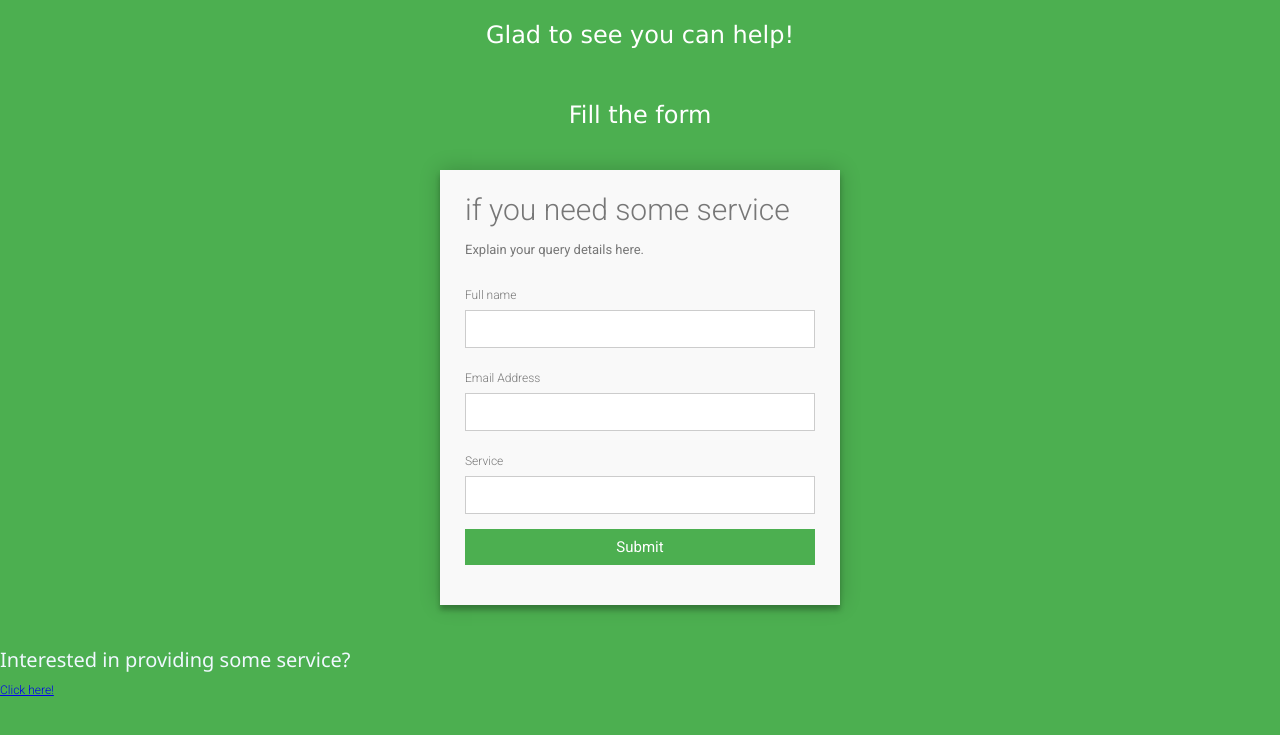
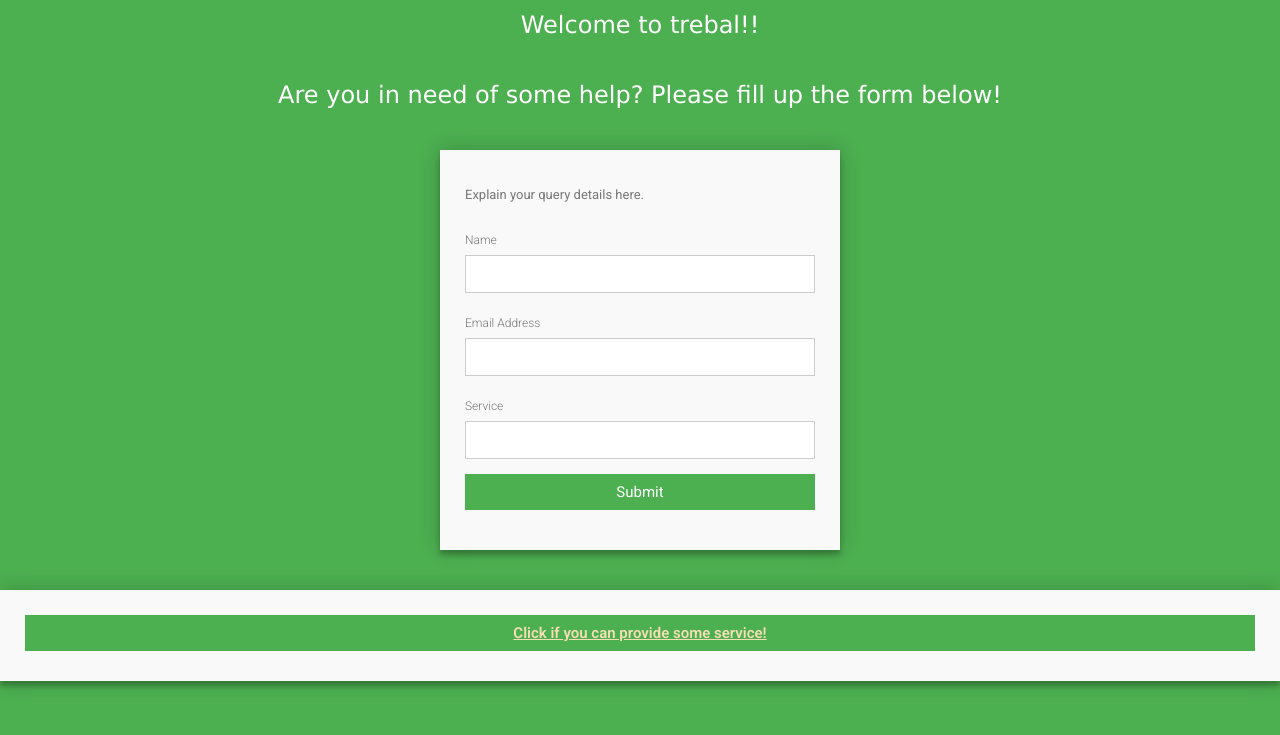
Before and after one commit to anushkrishnav/supdem, a Flask app: page / in a window 1280 px wide. Shown: the top 735 px of the page. Run offline with Flask 2, Linux system fonts and the light colour scheme.

Commit message:
Beta 1.1

```diff
--- a/appli.py
+++ b/appli.py
@@ -12,7 +12,7 @@ migrate = Migrate(app, db=db)
 from model import Supplier, User
 from forms import UserForm, SupplierForm
 @app.route("/home", methods=['GET', 'POST'])
-@app.route("/", methods=['GET', 'POST'])    #User Form
+@app.route("/", methods=['GET', 'POST'])    # User Form
 def home():
     Rf = UserForm()
     if request.method == "POST":
@@ -65,3 +65,9 @@ def data():
 
 if __name__ == '__main__':
     app.run(debug=True)
+
+"""
+1) what if no supplier- dont worry we will get back to you. Drop a mail jamae@govt.com
+2) Recommended Suppliers for XYZ Job
+3) Enlist some services like in zelus
+"""
--- a/model.py
+++ b/model.py
@@ -7,7 +7,7 @@ class User(db.Model):
     service = db.Column(db.String(60))
 
     def __repr__(self):
-        return (f"User('{self.service}')")
+        return (f"User('{self.name}')")
 
     def data(self):
         l = [self.name, self.service, self.email]
--- a/templates/Layouts/layout.html
+++ b/templates/Layouts/layout.html
@@ -192,13 +192,14 @@
 
         .headingTop {
             font-size: x-large;
-            padding-top: 20px;
+            padding-top: 10px;
             text-align: center;
             font-family: 'Lucida Sans', 'Lucida Sans Regular', 'Lucida Grande', 'Lucida Sans Unicode', Geneva, Verdana, sans-serif;
             color: white;
         }
     </style>
 </head>
+
 <body>
 
     {% block content %}
--- a/templates/data.html
+++ b/templates/data.html
@@ -1,5 +1,5 @@
 
 {% extends "Layouts/layout.html" %}
 {% block content %}
-<h1> User: {{ Supp }}</h1>
+<h1 style="color: white;"> User: {{ Supp }}</h1>
 {% endblock %}
--- a/templates/home.html
+++ b/templates/home.html
@@ -1,16 +1,16 @@
 {% extends "Layouts/layout.html" %}
 {% block content %}
-<div class="headingTop"> Glad to see you can help!</div>
+<div class="headingTop">Welcome to trebal!!</div>
 <br>
-<div class="headingTop"> Fill the form</div>
+<div class="headingTop">Are you in need of some help? Please fill up the form below!</div>
 
 <div class="container">
-	<form action="{{ url_for('home') }}" method="post" id="contact">
-		<h3>if you need some service</h3>
-		<h4>Explain your query details here.</h4>
+    <form action="{{ url_for('home') }}" method="post" id="contact">
+        <!-- <h3>If you need some service</h3> -->
+        <h4>Explain your query details here.</h4>
         {{form.hidden_tag()}}
         <fieldset>
-            <label for="name">Full name</label>
+            <label for="name">Name</label>
             {{ form.name(size=32) }}<br>
             {% for error in form.name.errors %}
             <span style="color: red;">[{{ error }}]</span>
@@ -33,23 +33,18 @@
         <fieldset>
             <button name="submit" type="submit">Submit</button>
         </fieldset>
-	</form>
+    </form>
 </div>
 
 <div>
-    <row>
-    <col>
-    <div style="color: aliceblue;font-family: 'Segoe UI', Tahoma, Geneva, Verdana, sans-serif;font-size: 20px; align-self: center;">
-
-        Interested in providing some service?
-    </div>
-    <col>
-    <col>
-    <p><a href="{{ url_for('supplier') }}">Click here!</a></p>
+    <form id="contact">
+        <button name="submit" type="submit">
+            <a href="{{ url_for('supplier') }}" style="color: wheat; font-weight: bold;"> Click if you can provide some
+                service!</a>
+        </button>
+    </form>
 
 
-</col>
-</row>
 </div>
 
 
```
Also changed, not shown: templates/recommend.html (+6 -2 lines).
